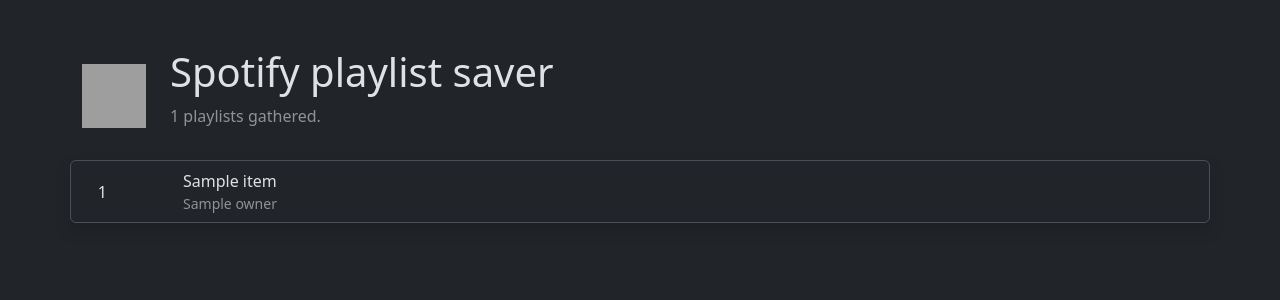
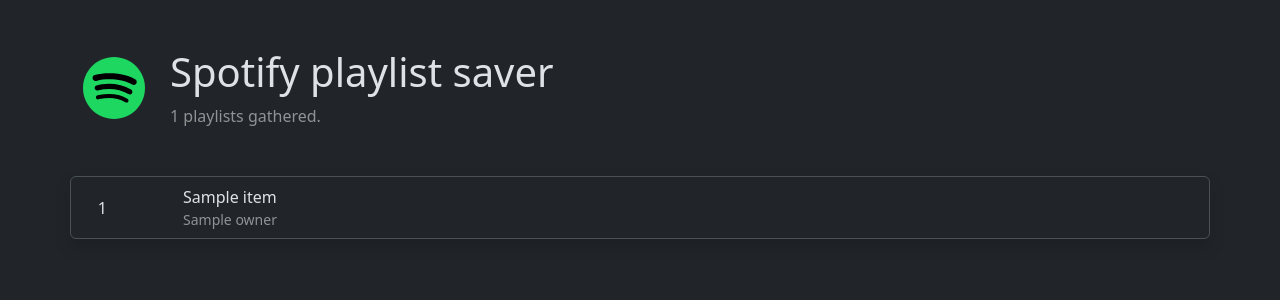
Before and after one commit to Benhan11/spotify-playlist-saver, a Flask app: template templates/home_page.html in a window 1280 px wide. Shown: the top 300 px of the page. Run offline with Flask 3, Linux system fonts and the light colour scheme; the template is opened without the code that fills it: most values are stand-ins (such as "Sample title", 1, 10 or a date in 2020); parts of the project's set-up code (start-up, migrations or seed data) failed here and were passed over; grey boxes are pictures that could not be loaded.

Commit message:
Added Spotify icon and fixed some styling

```diff
--- a/templates/home_page.html
+++ b/templates/home_page.html
@@ -8,13 +8,13 @@
 </head>
 <body data-bs-theme="dark">
     <div class="container">
-        <div class="row mt-5 mb-3">
+        <div class="row mt-5 mb-5">
             <div class="col-auto d-flex flex-column justify-content-center align-items-center">
-                <img src="static/images/spotify_icon.png" width="64px" height="64px"/>
+                <img src="static/images/spotify_icon.svg" width="64px" height="64px"/>
             </div>
             <div class="col">
                 <h1>Spotify playlist saver</h1>
-                <p class="text-white-50">{{ playlists | length }} playlists gathered.</p>
+                <div class="text-white-50">{{ playlists | length }} playlists gathered.</div>
             </div>
         </div>
         <div class="row">
```
Also changed, not shown: static/images/spotify_icon.svg (added).
